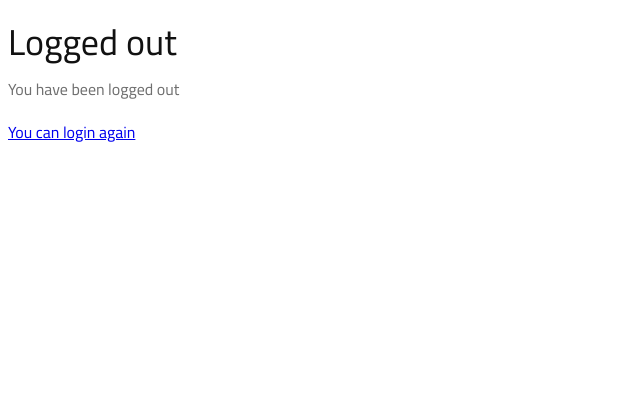
After one commit to rkBoahene/OrganiCommerce, a Django app: template OganiCommerce/users/templates/registration/logout.html in a window 1280 px wide. The commit adds this page. Shown: the top 420 px of the page, without its empty margins (0-640 px from the left). Run offline with Django 3.2, Linux system fonts and the light colour scheme; the template is opened without the code that fills it, so the values that code supplies are empty.

Commit message:
done: user register flow

```diff
--- a/OganiCommerce/OganiCommerce/settings.py
+++ b/OganiCommerce/OganiCommerce/settings.py
@@ -122,7 +122,7 @@ CART_SESSION_ID = 'cart'
 
 LOGIN_REDIRECT_URL = 'store:product_list'
 LOGIN_URL = 'login'
-LOGOUT_URL = 'dashboard'
+LOGOUT_URL = 'store:product_list'
 
 # EMAIL_HOST = "smtp.mailgun.org"
 # EMAIL_PORT = 587
--- /dev/null
+++ b/OganiCommerce/users/templates/registration/logout.html
@@ -0,0 +1,6 @@
+{% extends 'base.html' %} {% block content %}
+<h2>Logged out</h2>
+<p>You have been logged out</p>
+
+<a href="{% url 'users:login' %}">You can login again</a>
+{% endblock %}
--- a/OganiCommerce/users/templates/users/register_done.html
+++ b/OganiCommerce/users/templates/users/register_done.html
@@ -2,5 +2,5 @@
 <h2>Welcome, {{ new_user.first_name }}</h2>
 <p>Your account has been created successfully</p>
 
-<a href="{% url 'login' %}">Back to login</a>
+<a href="{% url 'users:login' %}">Back to login</a>
 {% endblock %}
--- a/OganiCommerce/users/urls.py
+++ b/OganiCommerce/users/urls.py
@@ -1,7 +1,7 @@
 from django.conf.urls import url
 from django.contrib.auth import views as auth_views
 from . import views
-from store.views import product_list
+
 
 app_name = 'users'
 urlpatterns = [
--- a/OganiCommerce/users/views.py
+++ b/OganiCommerce/users/views.py
@@ -40,8 +40,10 @@ def register(request):
             new_user = user_form.save(commit=False)
             new_user.set_password(user_form.cleaned_data['password'])
             new_user.save()
-            login(request, new_user)
+            # login(request, new_user)
             return render(request, 'users/register_done.html', {'new_user': new_user})
+        else:
+            return HttpResponse('Invalid credentials')
     else:
         user_form = UserRegistrationtionForm()
         return render(request, "users/register.html", {"user_form": user_form})
```
